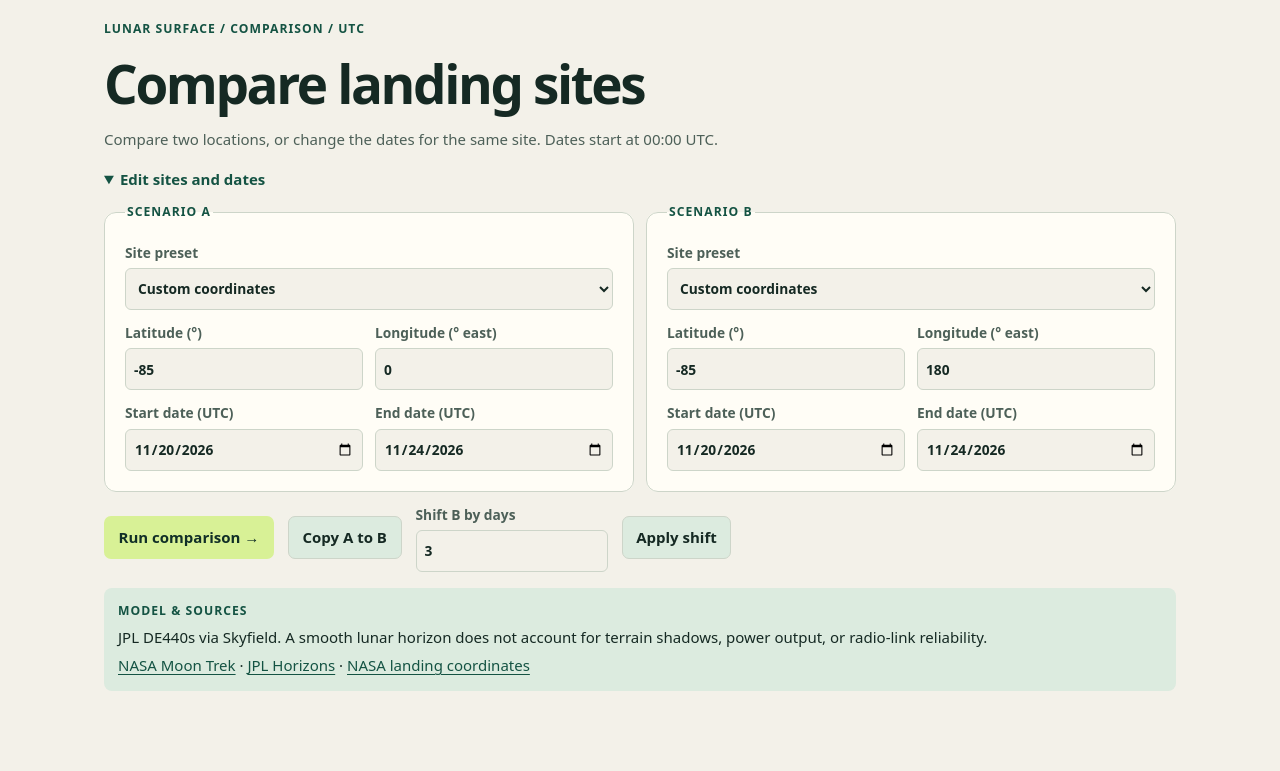
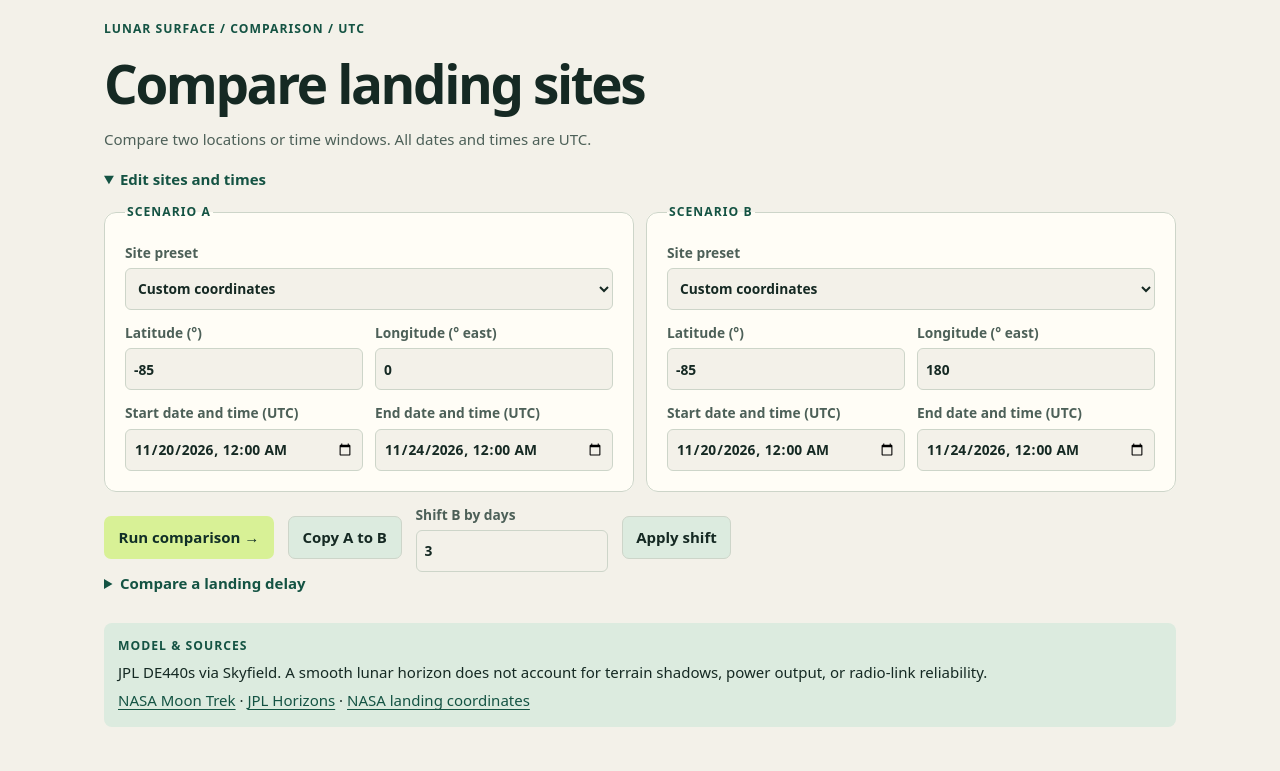
Before and after one commit to ullasds007-hub/lunar-window-planner, a Python web app: template app/templates/compare.html in a window 1280 px wide. Shown: the part 133-904 px from the top of the page. Before the commit the page ends 824 px from the top, so only its background shows below. Run offline with Jinja, Linux system fonts and the light colour scheme; the template is opened without the code that fills it, so the values that code supplies are empty.

Commit message:
Add lunar landing delay comparisons

```diff
--- a/app/static/compare.js
+++ b/app/static/compare.js
@@ -7,8 +7,8 @@ for (const [id,lon] of [['A',0],['B',180]]) {
   field.innerHTML = '<legend>Scenario '+id+'</legend>'+
     '<label>Latitude (°)<input required name="lat" type="number" min="-90" max="90" step="any" value="-85"></label>'+
     '<label>Longitude (° east)<input required name="lon" type="number" min="-180" max="180" step="any" value="'+lon+'"></label>'+
-    '<label>Start date (UTC)<input required name="start" type="date" value="2026-11-20"></label>'+
-    '<label>End date (UTC)<input required name="end" type="date" value="2026-11-24"></label>';
+    '<label>Start date and time (UTC)<input required name="start" type="datetime-local" step="60" value="2026-11-20T00:00"></label>'+
+    '<label>End date and time (UTC)<input required name="end" type="datetime-local" step="60" value="2026-11-24T00:00"></label>';
   byId('inputs').append(field);
 }
 const sites = {
@@ -38,30 +38,75 @@ byId('copy').onclick=()=>{
   fieldB.querySelector('select').value=fieldA.querySelector('select').value;
   edited('Copied A into B.');
 };
+// datetime-local is a wall-clock field; here its values are explicitly UTC.
+const DAY = 86400000, MINUTE = 60000;
+const utcField = ms => new Date(ms).toISOString().slice(0,16);
+const insideModel = ms => ms >= Date.UTC(1901,0,1) && ms < Date.UTC(2050,0,1);
+const timeField = el => el.name === 'start' || el.name === 'end';
+function restore(el, value) {
+  if (timeField(el) && /^\d{4}-\d{2}-\d{2}$/.test(value)) value += 'T00:00';
+  el.value = value;
+}
+function applyDelay() {
+  const start = fieldA.querySelector('[name=start]').valueAsNumber;
+  const duration = byId('delay-duration').valueAsNumber * 60;
+  const delay = byId('delay-hours').valueAsNumber * 60;
+  const times = [start, start + duration*MINUTE, start + delay*MINUTE, start + (duration+delay)*MINUTE];
+  if (!Number.isInteger(duration) || duration < 1 || duration > 60*1440 ||
+      !Number.isInteger(delay) || delay < 0 || !times.every(insideModel)) {
+    status.classList.remove('decision');
+    status.textContent='Choose a valid UTC start, a 1-minute to 60-day duration, and a nonnegative delay. Both windows must be within 1901–2049.';
+    results.replaceChildren();
+    return;
+  }
+  for (const name of ['lat','lon']) fieldB.querySelector('[name='+name+']').value=fieldA.querySelector('[name='+name+']').value;
+  fieldB.querySelector('select').value=fieldA.querySelector('select').value;
+  for (const [i, field] of [fieldA,fieldB].entries()) {
+    field.querySelector('[name=start]').value=utcField(times[2*i]);
+    field.querySelector('[name=end]').value=utcField(times[2*i+1]);
+  }
+  edited('Scenario A is the planned window; Scenario B is the delayed window.');
+  form.requestSubmit();
+}
+byId('apply-delay').onclick=applyDelay;
+byId('shackleton-example').onclick=()=>{
+  fieldA.querySelector('select').value='';
+  fieldA.querySelector('[name=lat]').value='-89.7668';
+  fieldA.querySelector('[name=lon]').value='-171.87'; // 188.13° E in signed longitude.
+  fieldA.querySelector('[name=start]').value='2026-12-14T20:00';
+  byId('delay-duration').value='6';
+  byId('delay-hours').value='72';
+  applyDelay();
+};
 byId('shift').onclick=()=>{
   const days=byId('shift-days').valueAsNumber;
-  const dates=[...fieldB.querySelectorAll('input[type=date]')];
+  const dates=[...fieldB.querySelectorAll('input[type=datetime-local]')];
   const shifted=dates.map(input=>input.valueAsNumber+days*86400000);
   if(!Number.isInteger(days)||shifted.some(t=>!Number.isFinite(t)||t<Date.UTC(1901,0,1)||t>=Date.UTC(2050,0,1))){
     status.textContent='Enter a whole number of days that keeps both B dates within 1901–2049.';
     return;
   }
-  dates.forEach((input,i)=>input.valueAsNumber=shifted[i]);
+  dates.forEach((input,i)=>input.value=utcField(shifted[i]));
   edited('Shifted both B dates by '+days+' days.');
 };
 async function scenario(field) {
   const query = new URLSearchParams({profile:'true'});
   for(const input of field.querySelectorAll('input')) {
-    query.set(input.name, input.type === 'date' ? input.value+'T00:00:00Z' : input.value);
+    query.set(input.name, timeField(input) ? input.value+'Z' : input.value);
   }
   const start = Date.parse(query.get('start')), end = Date.parse(query.get('end'));
-  if(end <= start || end-start > 60*86400000) throw Error('Each end date must be after its start date, within 60 days.');
+  if(!insideModel(start) || !insideModel(end) || end <= start || end-start > 60*DAY) throw Error('Each end must follow its start, within 60 days and within 1901–2049 UTC.');
   const response = await fetch('./surface-windows?'+query);
   const body = await response.json();
   if(!response.ok) throw Error(typeof body.detail === 'string' ? body.detail : 'Check coordinates and dates.');
   return {start,end,profile:body.profile,rows:body.rows.map(row=>row.map(pair=>pair.map(Date.parse)))};
 }
-const hours = ms => (ms/3600000).toFixed(1)+' h';
+let shortWindows = false;
+const hours = ms => {
+  if (!shortWindows) return (ms/3600000).toFixed(1)+' h';
+  const minutes = Math.round(ms/MINUTE);
+  return `${Math.floor(minutes/60)} h ${String(minutes%60).padStart(2,'0')} min`;
+};
 const utc = ms => new Date(ms).toISOString().slice(0,16).replace('T',' ')+' UTC';
 function chart(data,card) {
   const p=data.profile, w=480, h=210, x=i=>42+i*420/(p.length-1);
@@ -152,6 +197,7 @@ form.addEventListener('submit',async event=>{
     const [a,b]=await Promise.all([...form.querySelectorAll('fieldset')].map(scenario));
     scale=Math.max(5,Math.ceil(Math.max(...[...a.profile,...b.profile].flatMap(r=>[Math.abs(r[1]),Math.abs(r[2])]))/5)*5);
     cursors=[];
+    shortWindows = Math.max(a.end-a.start,b.end-b.start) <= DAY;
     render(a,'A');render(b,'B');
     const label=document.createElement('label');
     label.textContent='Move through both timelines · same relative progress';
@@ -182,8 +228,8 @@ if (new URLSearchParams(location.search).get('example') === 'athena') {
     field.querySelector('select').value = 'im2';
     field.querySelector('[name=lat]').value = '-84.7906';
     field.querySelector('[name=lon]').value = '29.1957';
-    field.querySelector('[name=start]').value = dates[i][0];
-    field.querySelector('[name=end]').value = dates[i][1];
+    restore(field.querySelector('[name=start]'), dates[i][0]);
+    restore(field.querySelector('[name=end]'), dates[i][1]);
   });
   form.requestSubmit();
 }
@@ -194,7 +240,7 @@ try {
   const inputs=[...form.querySelectorAll('fieldset input,fieldset select')];
   const saved=JSON.parse(localStorage.getItem(key)||'null');
   if(!new URLSearchParams(location.search).has('example') && Array.isArray(saved) && saved.length===inputs.length)
-    inputs.forEach((el,i)=>{if(typeof saved[i]==='string')el.value=saved[i];});
+    inputs.forEach((el,i)=>{if(typeof saved[i]==='string')restore(el,saved[i]);});
   const save=()=>{try{localStorage.setItem(key,JSON.stringify(inputs.map(el=>el.value)));}catch{}};
   form.addEventListener('change',save);
   form.addEventListener('submit',save);
@@ -204,7 +250,7 @@ const shared=new URLSearchParams(location.search);
 if(!shared.has('example') && ['a_','b_'].every(prefix=>shareNames.every(name=>shared.has(prefix+name)))){
   fieldsForShare.forEach((field,i)=>{
     field.querySelector('select').value='';
-    shareNames.forEach(name=>field.querySelector('[name='+name+']').value=shared.get((i?'b_':'a_')+name));
+    shareNames.forEach(name=>restore(field.querySelector('[name='+name+']'), shared.get((i?'b_':'a_')+name)));
   });
   if(form.checkValidity()) form.requestSubmit();
   else {
--- a/app/templates/compare.html
+++ b/app/templates/compare.html
@@ -1,6 +1,16 @@
 <!doctype html>
 <html lang="en"><head><meta charset="utf-8"><meta name="viewport" content="width=device-width, initial-scale=1">
-<title>Compare landing sites · Lunar Window Planner</title><link rel="stylesheet" href="/lunar-surface/assets/atlas.css?v=lunar-atlas-fixed"><script defer src="/lunar-surface/assets/compare.js?v=atlas-theme-2"></script></head>
-<body><div class="wrap"><header class="planner-header"><div class="planner-top"><a class="planner-brand" href="/">◐ &nbsp; LUNAR WINDOW PLANNER</a></div><nav class="planner-nav" aria-label="Planner tools"><a href="/">Home</a><a href="/lunar-surface/compare" aria-current="page">Compare landing sites</a><a href="/lunar-surface/">Analyze one site</a><a href="/earth">Observe from Earth</a></nav></header><main><p class="eyebrow">Lunar surface / Comparison / UTC</p><h1>Compare landing sites</h1><p class="lede">Compare two locations, or change the dates for the same site. Dates start at 00:00 UTC.</p><details id="scenario-editor" open><summary>Edit sites and dates</summary><form id="form"><div class="grid" id="inputs"></div><div class="compare-actions"><button type="submit">Run comparison →</button> <button type="button" id="copy">Copy A to B</button>
+<title>Compare landing sites · Lunar Window Planner</title><link rel="stylesheet" href="/lunar-surface/assets/atlas.css?v=lunar-atlas-fixed"><script defer src="/lunar-surface/assets/compare.js?v=landing-delay-1"></script></head>
+<body><div class="wrap"><header class="planner-header"><div class="planner-top"><a class="planner-brand" href="/">◐ &nbsp; LUNAR WINDOW PLANNER</a></div><nav class="planner-nav" aria-label="Planner tools"><a href="/">Home</a><a href="/lunar-surface/compare" aria-current="page">Compare landing sites</a><a href="/lunar-surface/">Analyze one site</a><a href="/earth">Observe from Earth</a></nav></header><main><p class="eyebrow">Lunar surface / Comparison / UTC</p><h1>Compare landing sites</h1><p class="lede">Compare two locations or time windows. All dates and times are UTC.</p><details id="scenario-editor" open><summary>Edit sites and times</summary><form id="form"><div class="grid" id="inputs"></div><div class="compare-actions"><button type="submit">Run comparison →</button> <button type="button" id="copy">Copy A to B</button>
 <label>Shift B by days<input id="shift-days" type="number" step="1" value="3"></label>
-<button type="button" id="shift">Apply shift</button></div></form></details><div id="status" role="status"></div><div id="results" class="grid"></div><aside class="model"><p class="eyebrow">Model &amp; sources</p><p>JPL DE440s via Skyfield. A smooth lunar horizon does not account for terrain shadows, power output, or radio-link reliability.</p><p><a href="https://trek.nasa.gov/moon/">NASA Moon Trek</a> · <a href="https://ssd.jpl.nasa.gov/horizons/">JPL Horizons</a> · <a href="https://nssdc.gsfc.nasa.gov/planetary/lunar/lunar_artifact_impacts.html">NASA landing coordinates</a></p></aside></main></div></body></html>
+<button type="button" id="shift">Apply shift</button></div>
+<details id="delay-editor">
+<summary>Compare a landing delay</summary>
+<p>Uses Scenario A’s site and start time. Both windows have the same duration; Scenario B starts later.</p>
+<div class="compare-actions">
+<label>Window duration (hours)<input id="delay-duration" type="number" step="any" value="6"></label>
+<label>Landing delay (hours)<input id="delay-hours" type="number" step="any" value="72"></label>
+<button type="button" id="apply-delay">Run landing delay comparison</button>
+<button type="button" id="shackleton-example">Try the Shackleton Rim example</button>
+</div>
+</details></form></details><div id="status" role="status"></div><div id="results" class="grid"></div><aside class="model"><p class="eyebrow">Model &amp; sources</p><p>JPL DE440s via Skyfield. A smooth lunar horizon does not account for terrain shadows, power output, or radio-link reliability.</p><p><a href="https://trek.nasa.gov/moon/">NASA Moon Trek</a> · <a href="https://ssd.jpl.nasa.gov/horizons/">JPL Horizons</a> · <a href="https://nssdc.gsfc.nasa.gov/planetary/lunar/lunar_artifact_impacts.html">NASA landing coordinates</a></p></aside></main></div></body></html>
```
Also changed, not shown: tests/test_lunar_product.py (+32 -0 lines).
